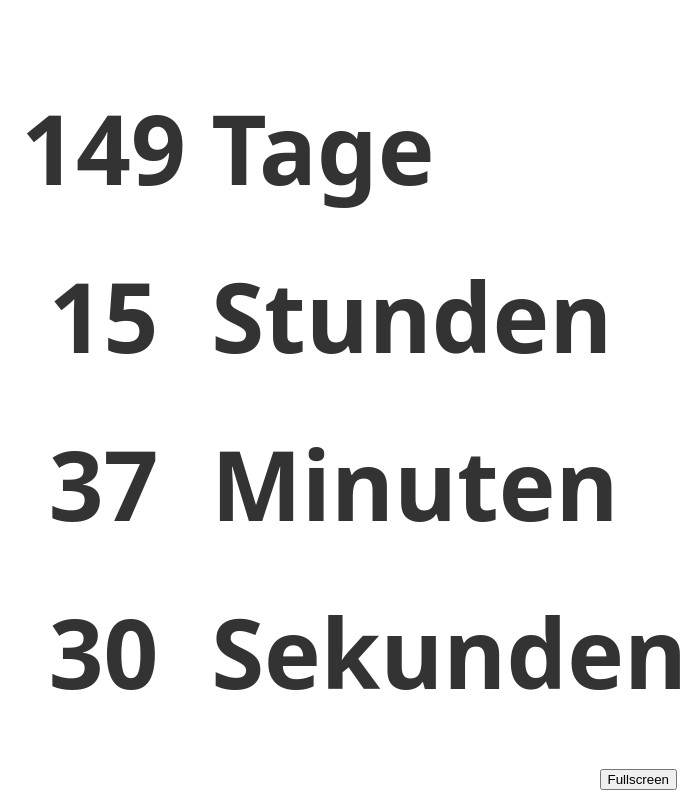
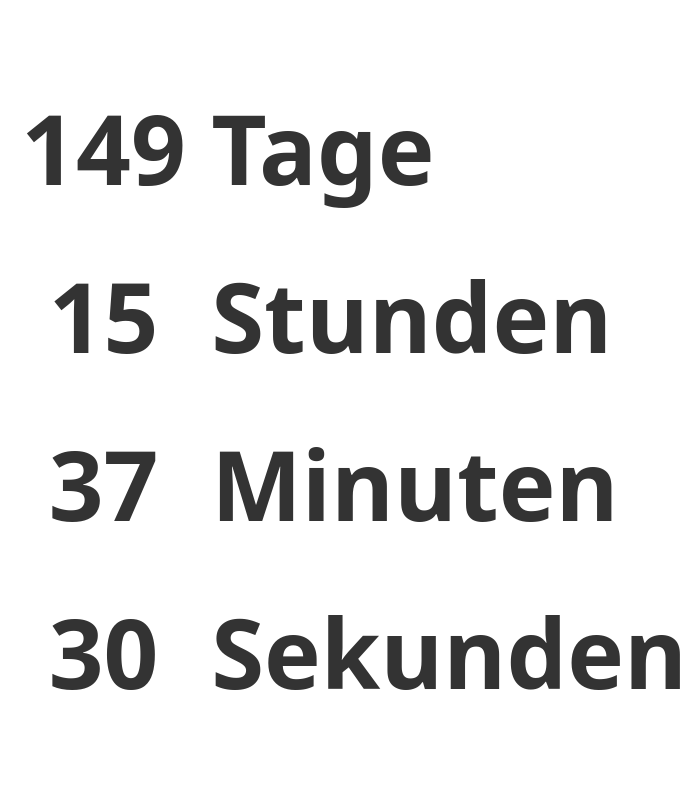
Before and after one commit to Tobi-Schmidt/onlineCountdown, a plain HTML site: page index.html in a window 1280 px wide. Shown: the full height of the page, 593-1280 px from the left. Drawn offline with Linux system fonts and the light colour scheme.

Commit message:
remove fullscreen button

```diff
--- a/index.html
+++ b/index.html
@@ -10,7 +10,6 @@
     <link rel="StyleSheet" href="style.css" />
 </head>
 <body id="body">
-    <div id="fullscreen">
     <div class="flex-container" id="flex-container">
         <div class="item1" id="left">
             <img class="image" src="images/banner.png"  nameid="banner"  id="banner" />
@@ -25,9 +24,6 @@
             Tage<br>Stunden<br>Minuten<br>Sekunden<br>
         </div>
     </div>
-    </div>
-
-    <button class="button" onclick="openFullscreen();">Fullscreen</button>
 <script>
     // Set the target date for the countdown (YYYY-MM-DD format)
     const targetDate = new Date("2024-05-21T09:00:00");
@@ -55,17 +51,6 @@
 
     // Initial call to set the initial countdown
     updateCountdown();
-
-    var elem = document.getElementById("fullscreen");
-function openFullscreen() {
-  if (elem.requestFullscreen) {
-    elem.requestFullscreen();
-  } else if (elem.webkitRequestFullscreen) { /* Safari */
-    elem.webkitRequestFullscreen();
-  } else if (elem.msRequestFullscreen) { /* IE11 */
-    elem.msRequestFullscreen();
-  }
-}
 </script>
 
 </body>
```
Lines whose indentation alone changed are shown as unchanged.
